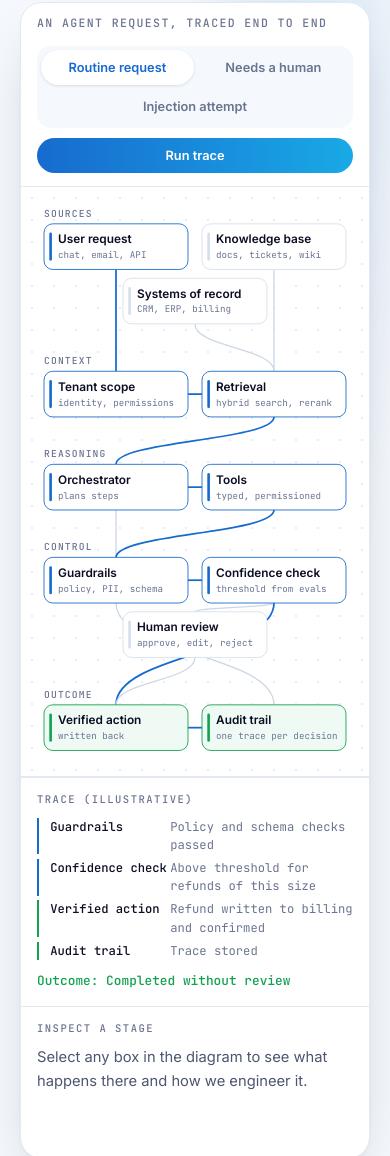
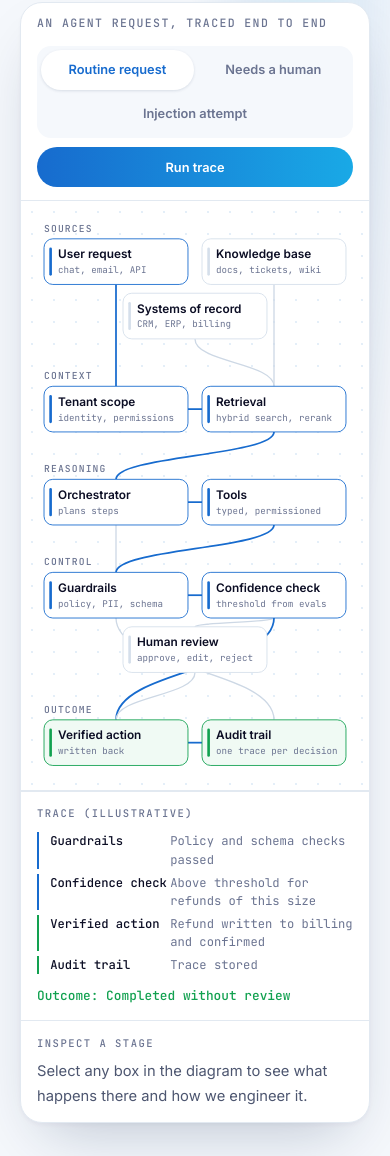
Before and after one commit to mahsamabbas/techlio_website, an Astro site: page / in a window 390 px wide. Shown: the part 841-1997 px from the top of the page. Built offline with nearby package versions, Linux system fonts and the light colour scheme; Astro itself is replaced by a stand-in of ours.

Commit message:
Steadier diagram card, larger tap targets, no slide on the mobile services menu
Co-Authored-By: Claude Fable 5.2 <noreply@anthropic.com>
Claude-Session: https://claude.ai/code/session_01AwEhGT8bHRw1fdB9fkya3P

```diff
--- a/src/styles/main.css
+++ b/src/styles/main.css
@@ -578,3 +578,11 @@ p { max-width: 64ch; }
 .case-item .tile.has-logo { padding: 1.25rem; }
 .case-visual-logo { display: block; height: 30px; width: auto; max-width: 180px; object-fit: contain; object-position: left center; }
 .case-logo { display: block; height: 40px; width: auto; max-width: 220px; margin-bottom: 1.5rem; object-fit: contain; object-position: left center; }
+
+/* Click-through fixes: steadier diagram card, larger tap targets, calm mobile menu */
+.pipe-tab, .pipe-run { min-height: 2.5rem; }
+.pipe[data-compact] .pipe-inspector { min-height: 13rem; }
+@media (max-width: 940px) {
+  .nav-panel { animation: none; }
+  .pipe[data-compact] .pipe-inspector { min-height: 0; }
+}
```
